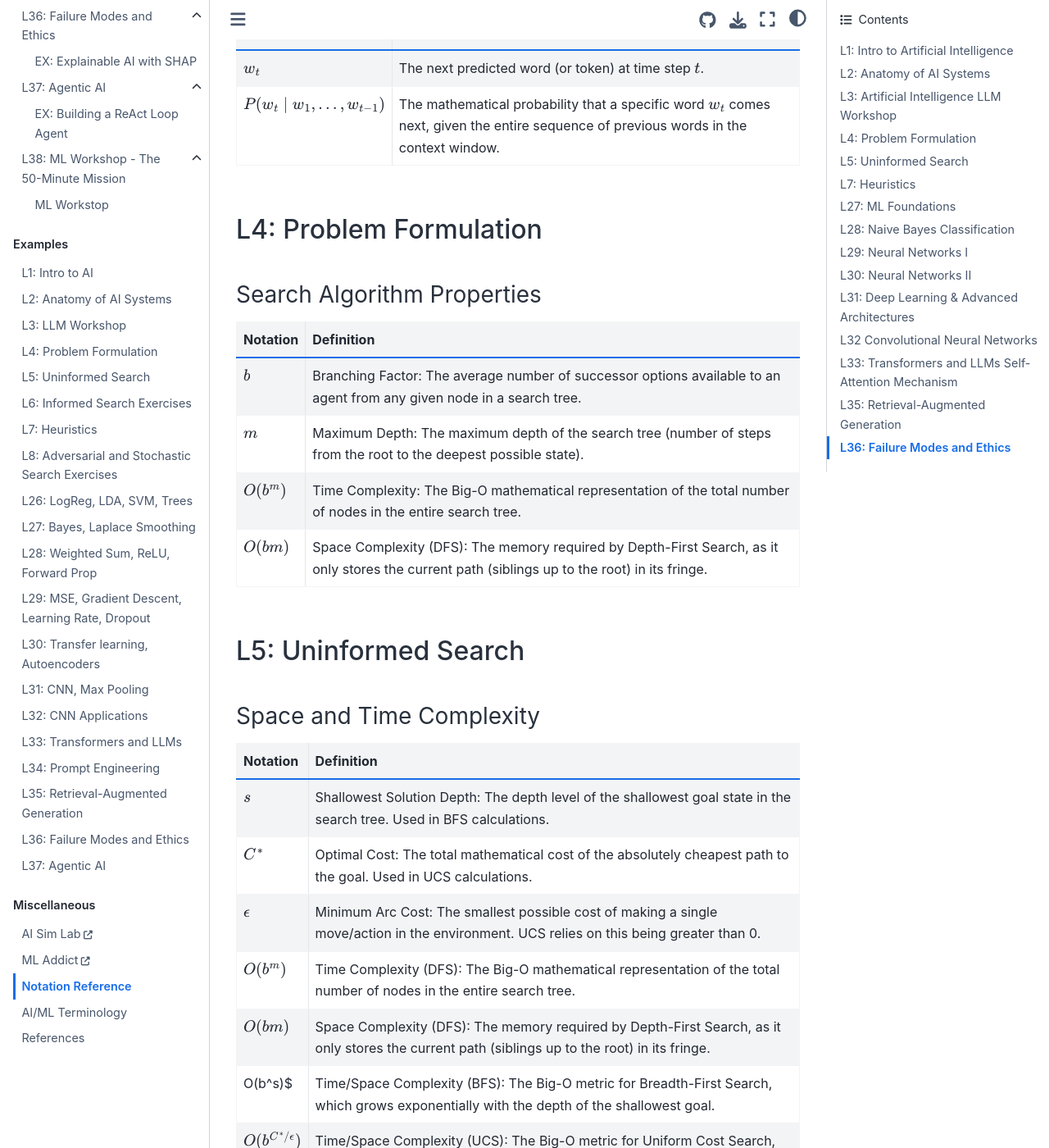
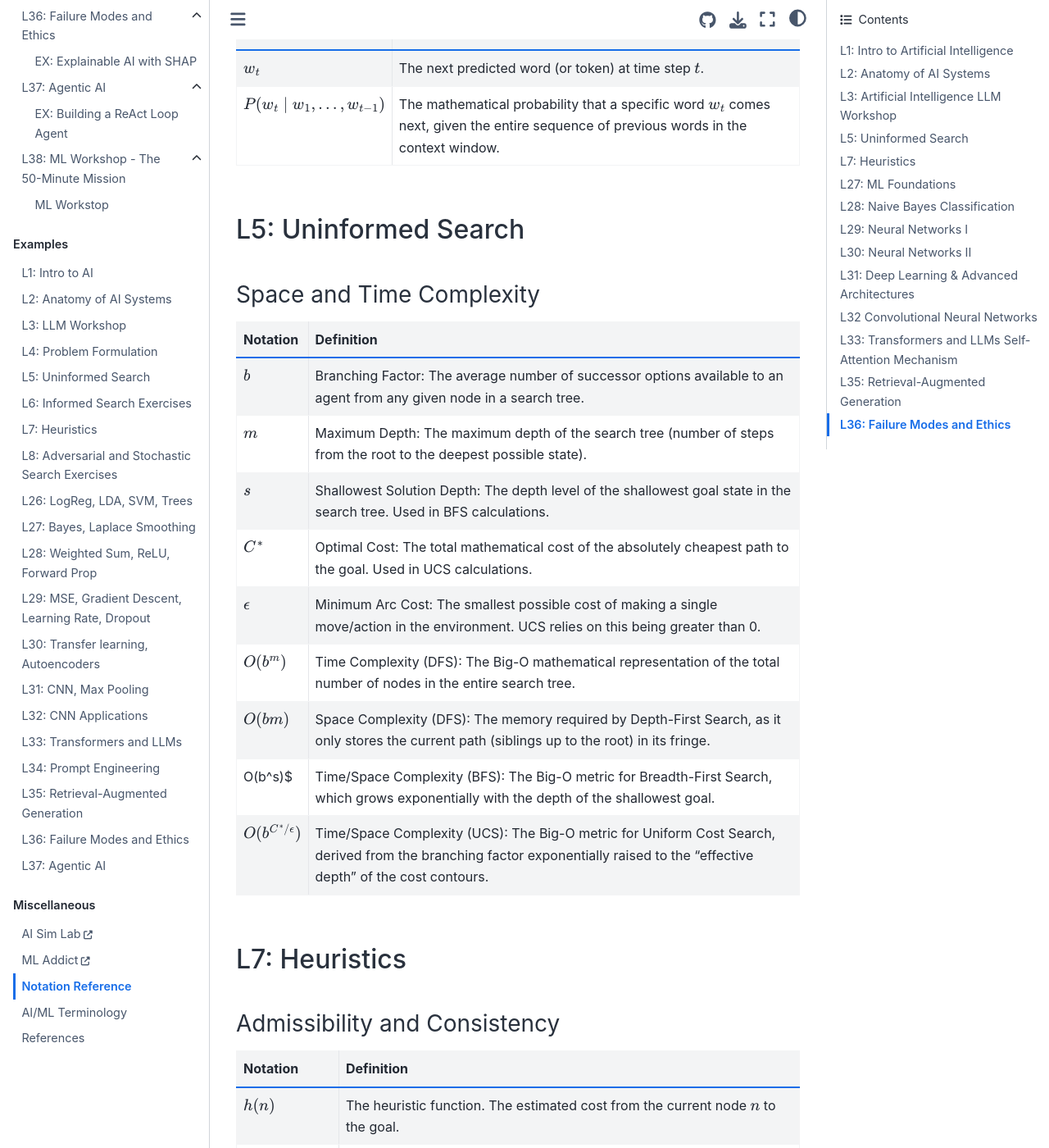
Before and after one commit to TheCodeheadMT/471Book, a Jupyter Book: the page built from book/notation.md, in a window 1280 px wide and 1400 px high, scrolled down 1252 px. Shown: the whole window at 82% size. Built offline with Jupyter Book 1.0.4 settings and Sphinx 7.4.7 and the Sphinx Book theme 1.1.4, drawn with Linux system fonts in a browser that asks for light colours; comment, search, counter and statistics services are not loaded.

Commit message:
Updated L5 for b and m.

```diff
--- a/book/notation.md
+++ b/book/notation.md
@@ -29,19 +29,12 @@ While L1 is primarily conceptual, the evaluation of an agent's performance relie
 | $w_t$ | The next predicted word (or token) at time step $t$. |
 | $P(w_t \mid w_1, \dots, w_{t-1})$ | The mathematical probability that a specific word $w_t$ comes next, given the entire sequence of previous words in the context window. |
 
-## L4: Problem Formulation
-### Search Algorithm Properties
+## L5: Uninformed Search
+### Space and Time Complexity
 | Notation | Definition |
 | --- | --- |
 | $b$ | Branching Factor: The average number of successor options available to an agent from any given node in a search tree. |
 | $m$ | Maximum Depth: The maximum depth of the search tree (number of steps from the root to the deepest possible state). |
-| $O(b^m)$ | Time Complexity: The Big-O mathematical representation of the total number of nodes in the entire search tree. |
-| $O(bm)$ | Space Complexity (DFS): The memory required by Depth-First Search, as it only stores the current path (siblings up to the root) in its fringe. |
-
-## L5: Uninformed Search
-### Space and Time Complexity
-| Notation | Definition |
-| --- | --- |
 | $s$ | Shallowest Solution Depth: The depth level of the shallowest goal state in the search tree. Used in BFS calculations. |
 | $C^*$ | Optimal Cost: The total mathematical cost of the absolutely cheapest path to the goal. Used in UCS calculations. |
 | $\epsilon$ | Minimum Arc Cost: The smallest possible cost of making a single move/action in the environment. UCS relies on this being greater than 0. |
```
Also changed, not shown: book/lessons/5/search.md (+17 -4 lines).
